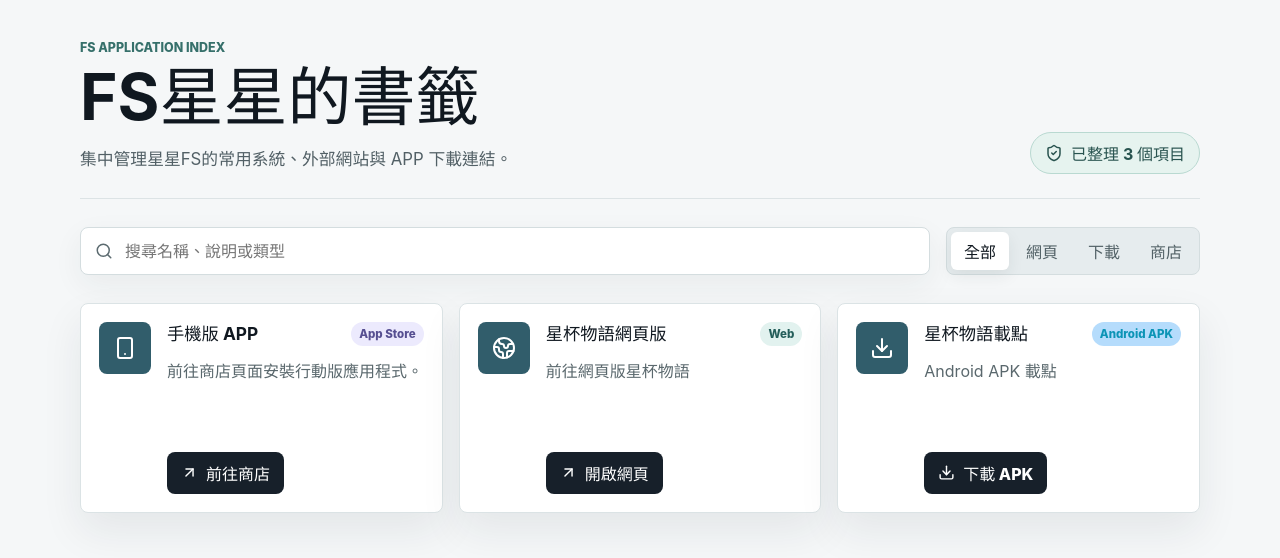
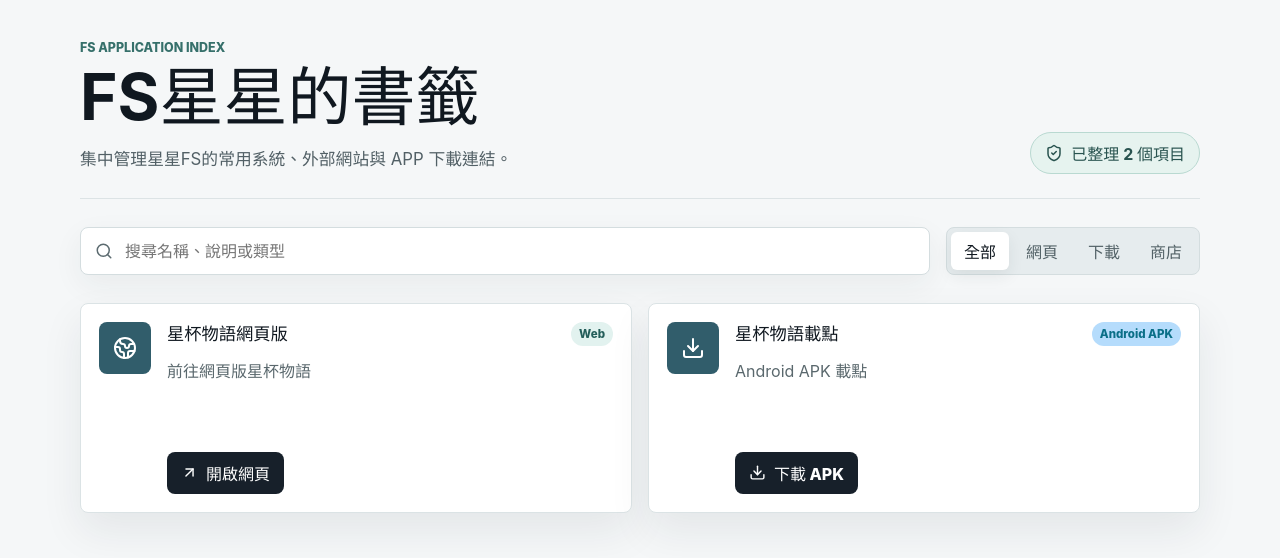
Before and after one commit to 1FS1/FSAppIndex, a React (Vite) app: page / in a window 1280 px wide. Shown: the top 558 px of the page. Built offline with nearby package versions, Linux system fonts and the light colour scheme.

Commit message:
更新網頁

```diff
--- a/src/App.jsx
+++ b/src/App.jsx
@@ -36,14 +36,14 @@ const apps = [
   //   url: downloadUrl('app-debug.apk'),
   //   meta: 'Android APK',
   // },
-  {
-    id: 'mobile-store',
-    name: '手機版 APP',
-    description: '前往商店頁面安裝行動版應用程式。',
-    type: 'store',
-    url: 'https://play.google.com/store',
-    meta: 'App Store',
-  },
+  // {
+  //   id: 'mobile-store',
+  //   name: '手機版 APP',
+  //   description: '前往商店頁面安裝行動版應用程式。',
+  //   type: 'store',
+  //   url: 'https://play.google.com/store',
+  //   meta: 'App Store',
+  // },
   // {
   //   id: 'secure-tool',
   //   name: '資安檢核平台',
--- a/src/styles.css
+++ b/src/styles.css
@@ -216,7 +216,7 @@ h2 {
 }
 
 .badge--download-apk {
-  color: #0c94b6;
+  color: #0a6f88;
   background: #b5dcfc;
 }
 
```
Also changed, not shown: 4 other files (tests, documents, lock files or other folders).
